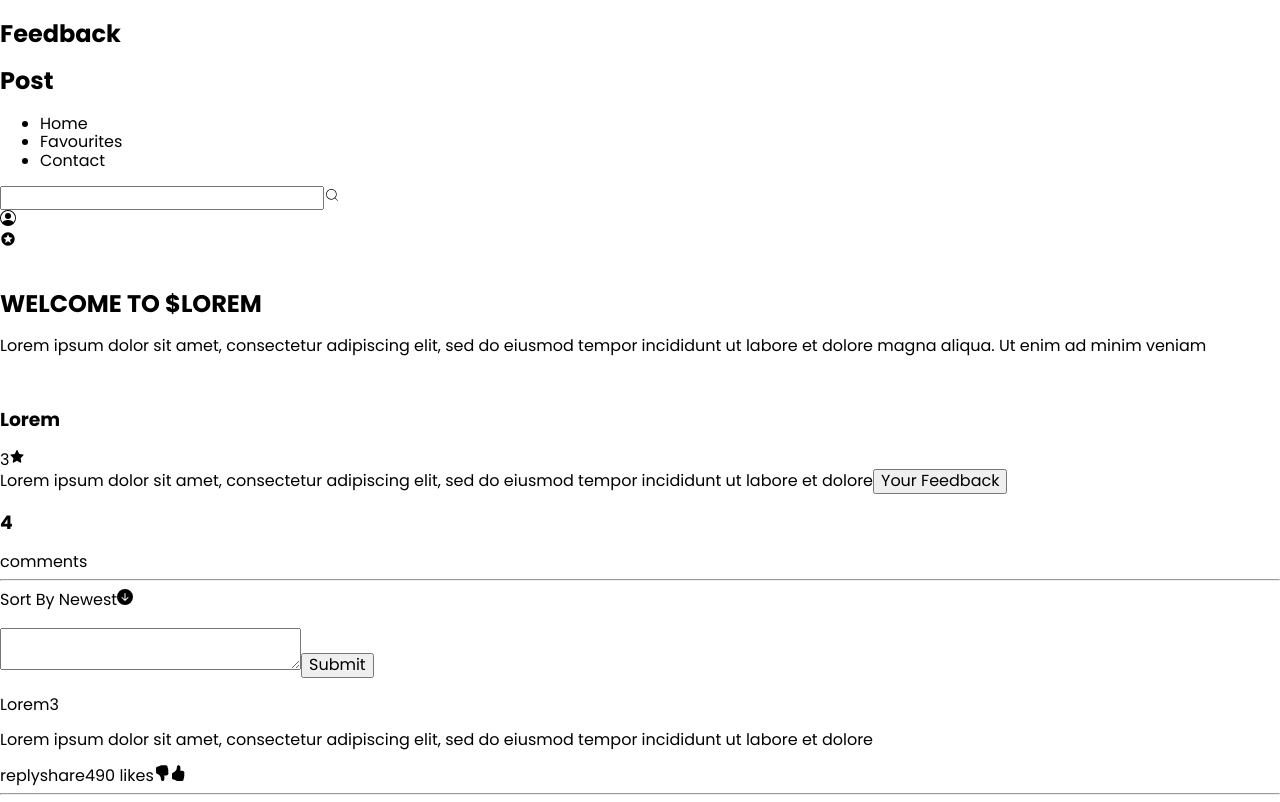
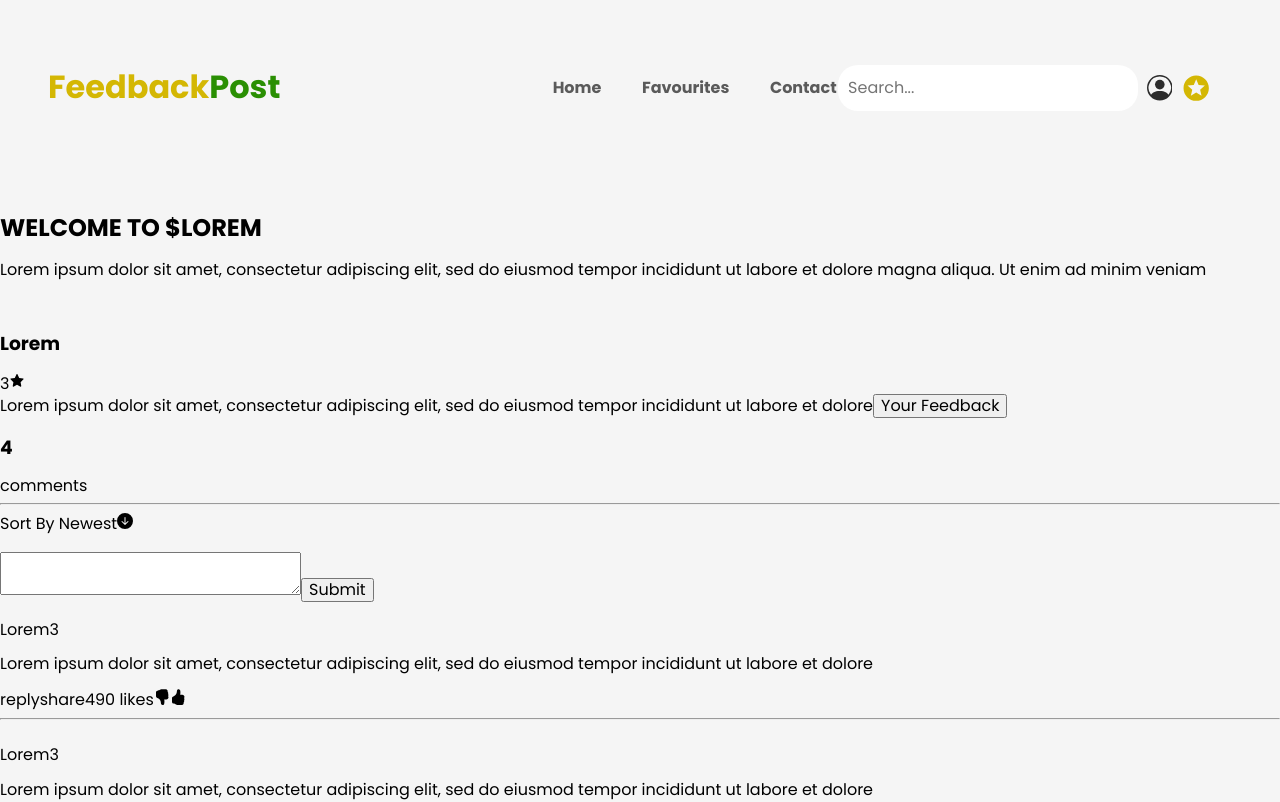
Before and after one commit to Moiso2001/FeedbackPost, a React (Vite) app: page /restaurant/1 in a window 1280 px wide. Shown: the top 802 px of the page. Built offline with nearby package versions, Linux system fonts and the light colour scheme.

Commit message:
Navbar CSS

```diff
--- /dev/null
+++ b/src/components/Header/Header.module.css
@@ -0,0 +1,98 @@
+.div_global{
+    display: grid;
+    grid-template-columns: 33% 33% 33%;
+
+    padding: 3em;
+}
+
+.div_title{
+    display: flex;
+}
+
+.title_yellow{
+    color:#D4B703
+}
+
+.title_green{
+    color: #2A8F03
+}
+
+.div_navbar{
+    display: flex;
+    align-items: center;
+    justify-content: center;
+
+    cursor: default;
+
+    font-weight: bold;
+
+    color: rgba(0, 0, 0, 0.631);
+}
+
+.div_navbar ul{
+    display: flex;
+    list-style: none;
+
+    gap:20%
+}
+
+.div_helpers{
+    display: flex;
+    align-items: center;
+    justify-content: space-evenly;
+}
+
+.helpers_search{
+    display: flex;
+    align-items: center;
+    width: 300px;
+    background-color: white;
+    border-radius: 20px;
+    overflow: hidden;
+}
+
+.helpers_search input{
+    flex: 4;
+    border: none;
+    padding: 10px;
+    font-size: 16px;
+    background-color: transparent;
+    outline: none;
+}
+
+.search_icon{
+    flex: 1;
+    display: flex;
+    align-items: center;
+    justify-content: center;
+    background-color: #D4B703;
+    color: white;
+    border: none;
+    cursor: pointer;
+    transition: background-color 0.3s ease;
+    padding: 0.6em 0 0.6em 0;
+
+    font-size: 1.3em;
+}
+
+.search_icon:hover{
+    background-color: #d4b803ad;
+}
+
+.helpers_icons{
+    display: flex;
+
+    justify-self: center;
+    align-content: center;
+}
+
+.icon_profile{
+    font-size: 1.6em;
+
+    color: rgba(0, 0, 0, 0.825);
+}
+
+.icon_premium{
+    font-size: 1.9em;
+    color: #D4B703
+}
--- a/src/components/Header/Header.tsx
+++ b/src/components/Header/Header.tsx
@@ -1,5 +1,7 @@
 /* React God */
 //import React from 'react';
+/* CSS */
+import s from './Header.module.css'
 
 /* REACT ICONS */
 import {CiSearch} from "react-icons/ci";
@@ -8,27 +10,29 @@ import {MdStars} from "react-icons/md";
 
 export default function Header() {
   return (
-    <div>
-        <div>
-            <h2>Feedback</h2>
-            <h2>Post</h2>
+    <div className={s.div_global}>
+        <div className={s.div_title}>
+            <h1 className={s.title_yellow}>Feedback</h1>
+            <h1 className={s.title_green}>Post</h1>
         </div>
-        <div>
+        <div className={s.div_navbar}>
             <ul>
                 <li>Home</li>
                 <li>Favourites</li>
                 <li>Contact</li>
             </ul>
         </div>
-        <div>
-            <input/>
-            <CiSearch/>
-        </div>
-        <div>
-            <BsPersonCircle/>
-        </div>
-        <div>
-            <MdStars/>
+        <div className={s.div_helpers}>
+            <div className={s.helpers_search}>
+                <input placeholder='Search...'/>
+                <CiSearch className={s.search_icon}/>
+            </div>
+            <div className={s.helpers_icons}>
+                <BsPersonCircle className={s.icon_profile}/>
+            </div>
+            <div className={s.helpers_icons}>
+                <MdStars className={s.icon_premium}/>
+            </div>
         </div>
     </div>
   )
--- a/src/index.css
+++ b/src/index.css
@@ -23,6 +23,7 @@
 body {
   margin: 0;
   font-family: 'Poppins', sans-serif;
+  background-color: #F5F5F5;
 }
 
 /**
```
